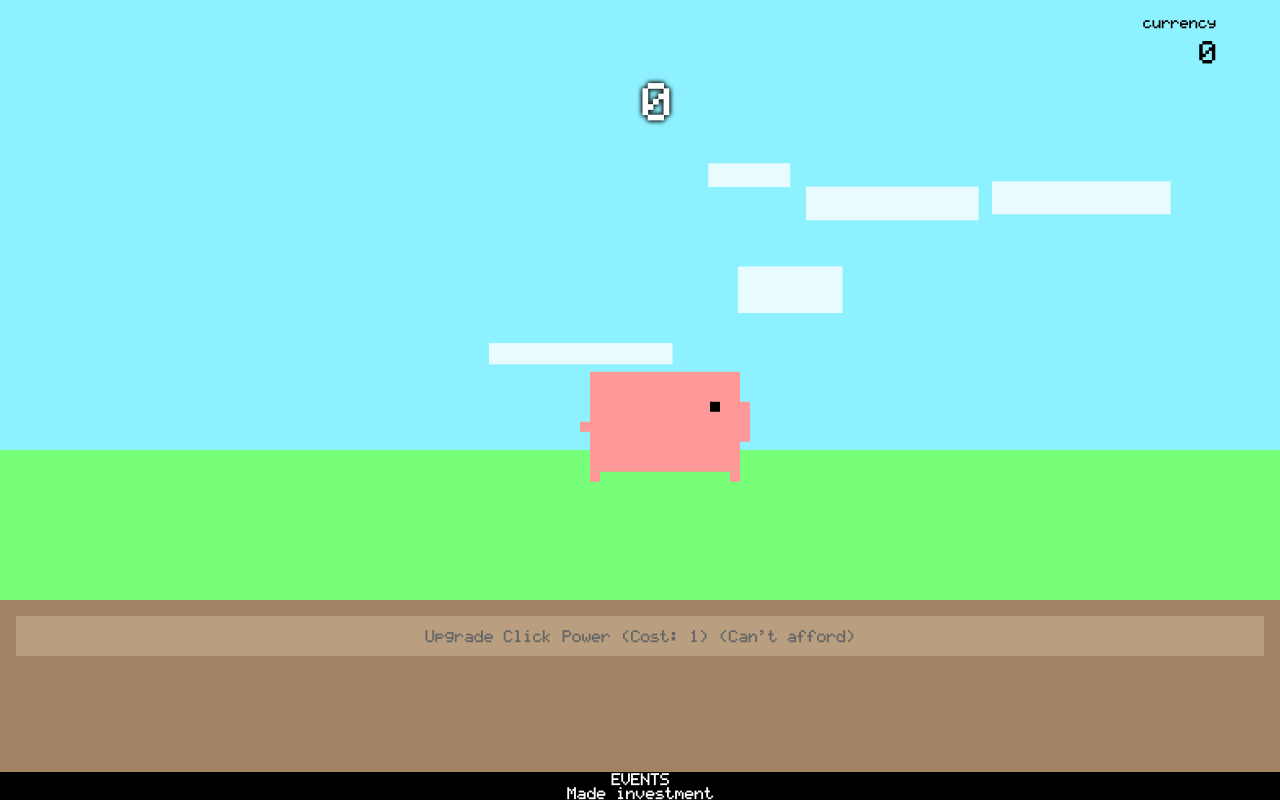
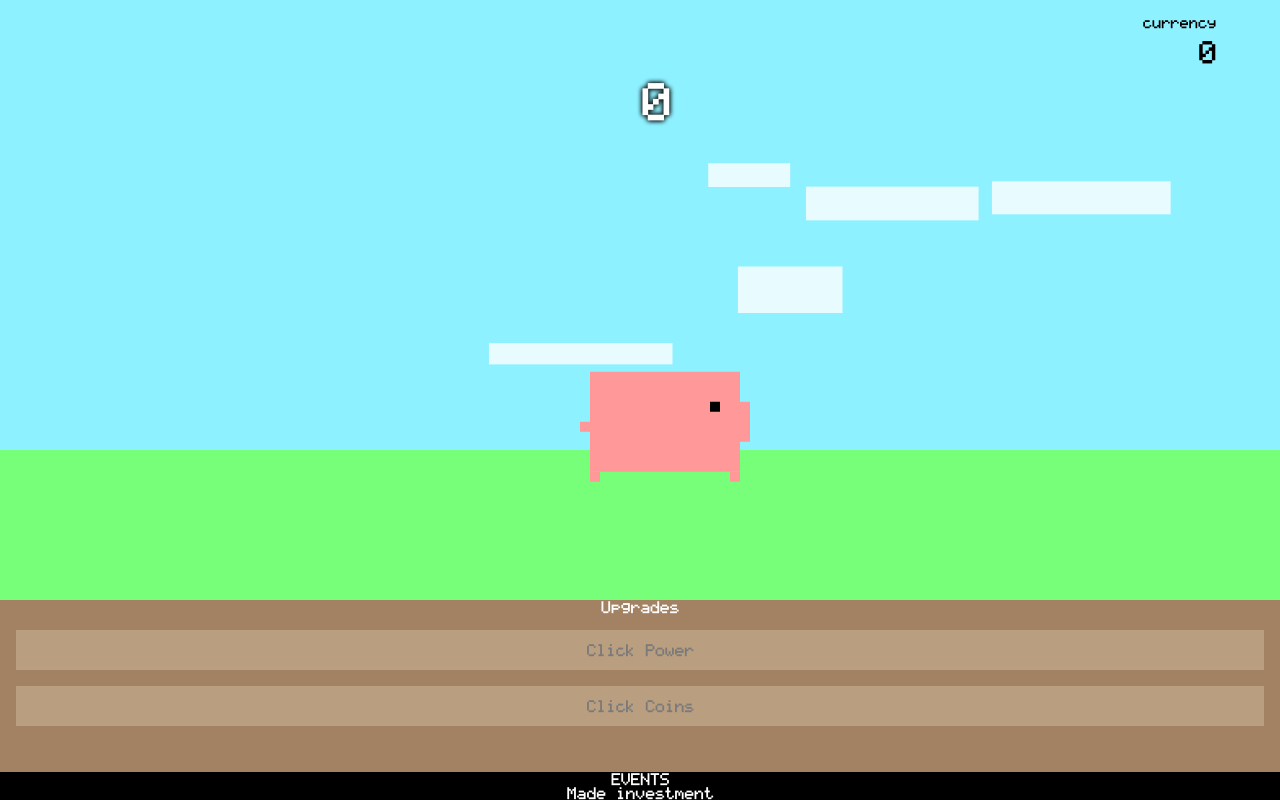
Before and after one commit to Custodia/bankclicker, a React (Create React App) app: page / in a window 1280 px wide. Built offline with nearby package versions, Linux system fonts and the light colour scheme.

Commit message:
Refactors upgrading and adds click coins upgrade

```diff
--- a/src/App.js
+++ b/src/App.js
@@ -19,6 +19,7 @@ export default class App extends Component {
     context: null,
     upgrades: {
       clickPower: 1,
+      clickCoins: 1,
       investor: {
         level: 1,
         count: 0
@@ -59,21 +60,19 @@ export default class App extends Component {
     });
   };
 
-  handleUpgradeWorker = (type, name, cost) => {
-    const { currency, upgrades } = this.state;
+  handleUpgrade = (currencyCost, scoreCost, targetUpgrade) => {
+    const { currency, upgrades, score } = this.state;
+    const targetUpgradeLevel = upgrades[targetUpgrade];
+    upgrades[targetUpgrade] += 1;
     this.setState({
-      upgrades: {
-        ...upgrades,
-        [name]: {
-          ...this.state[name],
-          [type]: this.state[name][type] + 1
+      upgrades,
+      currency: currency - currencyCost,
+      score: score - scoreCost
+    });
   }
-      },
-      currency: currency - cost
-    });
-  };
 
   handleClick = (event) => {
+    for(var i = 0; i < this.state.upgrades.clickCoins; i++) {
       this.coins.push(new Coin({
         lifeSpan: randomNumBetween(60, 100),
           size: 5 + this.state.upgrades.clickPower,
@@ -87,12 +86,12 @@ export default class App extends Component {
             y: randomNumBetween(-10, -5)
           }
       }))
+    }
   };
 
   handleEventModalClick = () => {
     const event = this.state.activateModalEvent;
     if (!event) return;
-    console.log(event)
     this.setState({ activateModalEvent: null, currency: this.state.currency + Math.floor(event.currencyValue) });
     const xTarget = this.state.screenWidth / 2 + 20;
     const yTarget = this.state.screenHeight / 4;
@@ -158,10 +157,10 @@ export default class App extends Component {
           height={this.state.screenHeight}
         />
         <Menu
-          onUpgradeClickPower={this.handleUpgradeClickPower}
-          onUpgradeWorker={this.handleUpgradeWorker}
+          onUpgrade={this.handleUpgrade}
           upgrades={this.state.upgrades}
           currency={this.state.currency}
+          score={this.state.score}
           activateModalEvent={e => this.setState({ activateModalEvent: e })}
         />
       </div>
--- a/src/Menu.css
+++ b/src/Menu.css
@@ -6,3 +6,7 @@
   width: 100%;
   background-color: #a28263;
 }
+
+.UpgradeTitle {
+  color: white;
+}
--- a/src/Menu.js
+++ b/src/Menu.js
@@ -6,19 +6,35 @@ import { UPGRADE_COSTS } from './UpgradeCosts';
 
 import './Menu.css';
 
+const upgrades = [
+  {
+    id: 'clickPower',
+    name: 'Click Power',
+    currencyCosts: [1, 2, 5, 10, 20, 50, 100, 1000],
+    scoreCosts: [1, 2, 5, 10, 20, 50, 100, 1000]
+  },
+  {
+    id: 'clickCoins',
+    name: 'Click Coins',
+    currencyCosts: [1, 2, 5, 10, 20, 50, 100, 1000],
+    scoreCosts: [1, 2, 5, 10, 20, 50, 100, 1000]
+  }
+]
+
 export default class Menu extends Component {
   render() {
-    const { currency, upgrades } = this.props;
-    const { clickPower } = upgrades;
-    const clickPowerUpgradeCost = UPGRADE_COSTS.clickPower[clickPower - 1];
-    const clickPowerUpgradeAffordable = currency >= clickPowerUpgradeCost;
     return (
       <div className="menu">
-        <UpgradeButton
-          text={`Upgrade Click Power (Cost: ${clickPowerUpgradeCost})`}
-          disabled={!clickPowerUpgradeAffordable}
-          onClick={() => this.props.onUpgradeClickPower(clickPowerUpgradeCost)}
-        />
+        <span className="UpgradeTitle">Upgrades</span>
+        {upgrades.map(upgrade => (
+          <UpgradeButton
+            upgrade={upgrade}
+            power={this.props.upgrades[upgrade.id]}
+            currency={this.props.currency}
+            score={this.props.score}
+            onUpgrade={this.props.onUpgrade}
+          />
+        ))}
         <EventBar activateEvent={this.props.activateModalEvent}/>
       </div>
     );
--- a/src/UpgradeButton.js
+++ b/src/UpgradeButton.js
@@ -1,26 +1,26 @@
 import React, { Component } from 'react';
-
-import { UPGRADE_COSTS } from './UpgradeCosts';
 
 import './UpgradeButton.css';
 
 export default class UpgradeButton extends Component {
   render() {
-    const { disabled } = this.props;
-    let { text } = this.props;
+    const {upgrade, power, onUpgrade, currency, score} = this.props;
+    const scoreCost = upgrade.scoreCosts[power - 1];
+    const currencyCost = upgrade.currencyCosts[power - 1];
+    const isAffordable = currency >= currencyCost && score >= scoreCost;
     let style = {};
-    if (disabled) {
-      style.color = "#666";
-      text += " (Can't afford)";
+    if (!isAffordable) {
+      style.color = "#7a7a7a";
     }
     return (
       <div
         className="upgrade-button"
         style={style}
-        onClick={!disabled ? this.props.onClick : undefined}
+        onClick={() => onUpgrade(currencyCost, scoreCost, upgrade.id)}
       >
-        {text}
+        {upgrade.name}
       </div>
     );
+    return <div>test</div>
   }
 }
--- a/src/UpgradeCosts.js
+++ b/src/UpgradeCosts.js
@@ -1,3 +1,4 @@
 export const UPGRADE_COSTS = {
-  clickPower: [1, 2, 5, 10, 20, 50, 100, 1000]
+  clickPower: [1, 2, 5, 10, 20, 50, 100, 1000],
+  clickCoins: [1, 2, 5, 10, 20, 50, 100, 1000]
 };
```
Lines whose indentation alone changed are shown as unchanged.
